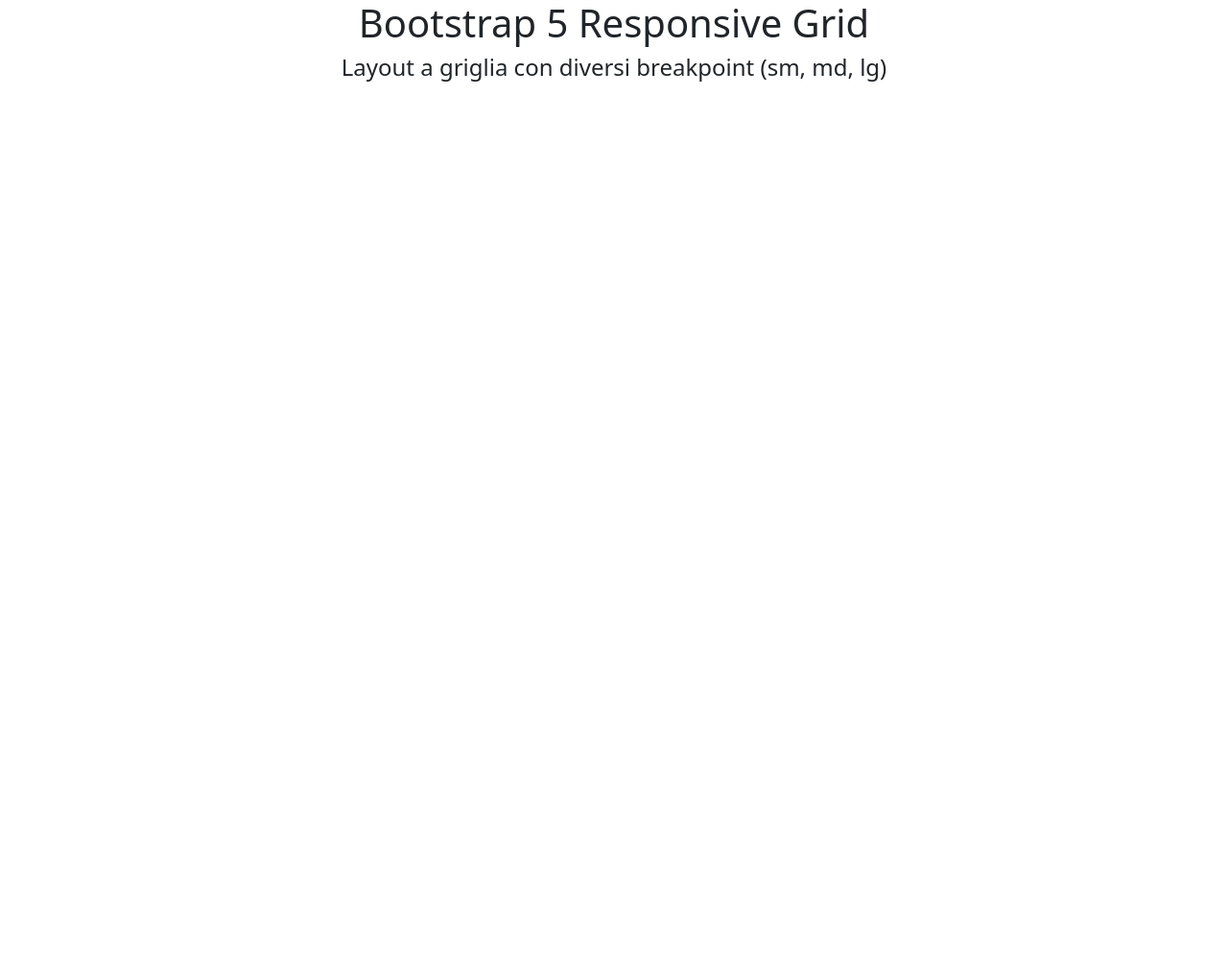
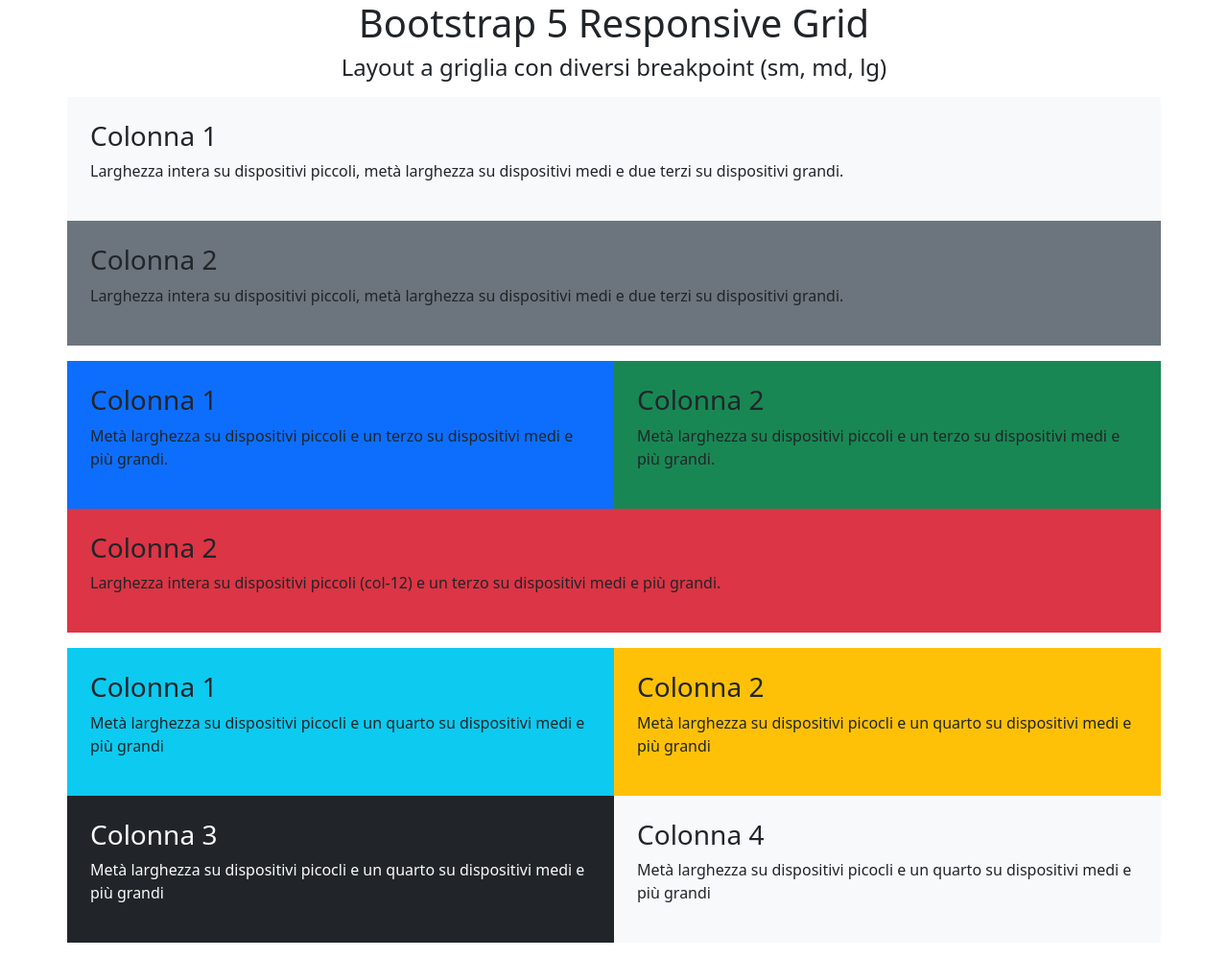
Before and after one commit to Salvo-Raia/htmlcss-bootstrap-layout, a plain HTML site: page index.html in a window 1280 px wide. Shown: the whole page at 96% size. Before the commit the page ends 800 px from the top, so only its background shows below. Drawn offline with nearby package versions, Linux system fonts and the light colour scheme.

Commit message:
Add mobile grid

```diff
--- a/index.html
+++ b/index.html
@@ -17,7 +17,52 @@
     </header>
 
     <main>
+        <div class="container">
+            <div class="row my-3">
+                <div class="col-sm-12 bg-light p-4">
+                    <h3>Colonna 1</h3>
+                    <p>Larghezza intera su dispositivi piccoli, metà larghezza su dispositivi medi e due terzi su dispositivi grandi.</p>
+                </div>
+                <div class="col-sm-12 bg-secondary p-4">
+                    <h3>Colonna 2</h3>
+                    <p>Larghezza intera su dispositivi piccoli, metà larghezza su dispositivi medi e due terzi su dispositivi grandi.</p>
+                </div>
+            </div>
 
+                <div class="row my-3">
+                <div class="col-sm-6 bg-primary p-4">
+                    <h3>Colonna 1</h3>
+                    <p>Metà larghezza su dispositivi piccoli e un terzo su dispositivi medi e più grandi.</p>
+                </div>
+                <div class="col-sm-6 bg-success p-4">
+                    <h3>Colonna 2</h3>
+                    <p>Metà larghezza su dispositivi piccoli e un terzo su dispositivi medi e più grandi.</p>
+                </div>
+                  <div class="col-sm-12 bg-danger p-4">
+                    <h3>Colonna 2</h3>
+                    <p>Larghezza intera su dispositivi piccoli (col-12) e un terzo su dispositivi medi e più grandi.</p>
+                </div>
+            </div>
+
+            <div class="row my-3">
+                <div class="col-sm-6 bg-info p-4">
+                    <h3>Colonna 1</h3>
+                    <p>Metà larghezza su dispositivi picocli e un quarto su dispositivi medi e più grandi</p>
+                </div>
+                <div class="col-sm-6 bg-warning p-4">
+                    <h3>Colonna 2</h3>
+                    <p>Metà larghezza su dispositivi picocli e un quarto su dispositivi medi e più grandi</p>
+                </div>
+                <div class="col-sm-6 bg-dark text-light p-4">
+                    <h3>Colonna 3</h3>
+                    <p>Metà larghezza su dispositivi picocli e un quarto su dispositivi medi e più grandi</p>
+                </div>
+                <div class="col-sm-6 bg-light p-4">
+                    <h3>Colonna 4</h3>
+                    <p>Metà larghezza su dispositivi picocli e un quarto su dispositivi medi e più grandi</p>
+                </div>
+            </div>
+        </div>
     </main>
 
 </body>
```
